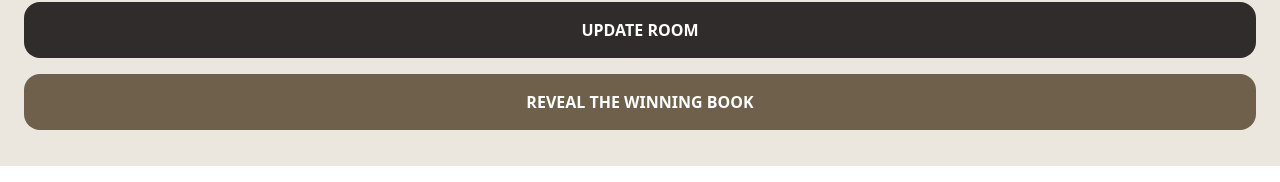
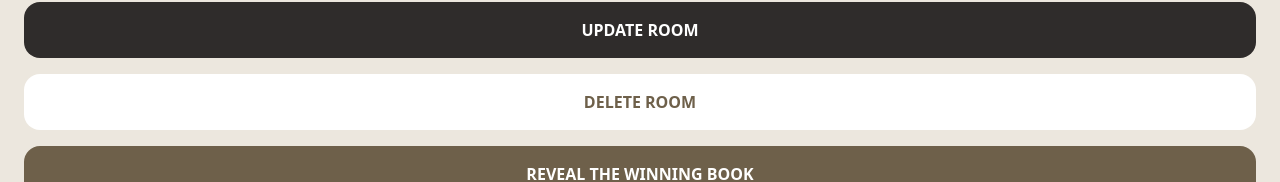
Before and after one commit to carolinaparisi/dom-app, a Next.js app: page /room/1 in a window 1280 px wide. Shown: the part 1493-1675 px from the top of the page. Built offline with nearby package versions, Linux system fonts and the light colour scheme; no server answers; the database is empty.

Commit message:
feat: implemented deleteRoom function

```diff
--- a/src/app/room/[id]/page.tsx
+++ b/src/app/room/[id]/page.tsx
@@ -50,7 +50,7 @@ type NewRoomProps = z.infer<typeof newRoomSchema>;
 
 export default function EditRoom({ params }: { params: { id: string } }) {
   const router = useRouter();
-  const { getRoom, setRoom } = useRoomContext();
+  const { getRoom, setRoom, deleteRoom } = useRoomContext();
   const [initialRoom, setInitialRoom] = useState<Room | null>(null);
 
   useEffect(() => {
@@ -113,6 +113,12 @@ export default function EditRoom({ params }: { params: { id: string } }) {
     });
 
     await setRoom(params.id, updatedData);
+    router.push('/');
+  };
+
+  const handleDeleteRoom = async () => {
+    await deleteRoom(params.id);
+
     router.push('/');
   };
 
@@ -253,6 +259,13 @@ export default function EditRoom({ params }: { params: { id: string } }) {
                 </Button>
 
                 <Button
+                  variant="primary"
+                  onClick={handleSubmit(handleDeleteRoom)}
+                >
+                  DELETE ROOM
+                </Button>
+
+                <Button
                   variant="tertiary"
                   onClick={handleSubmit(handleRevealBook)}
                 >
--- a/src/components/RoomCard.tsx
+++ b/src/components/RoomCard.tsx
@@ -11,7 +11,6 @@ interface RoomCardProps {
 }
 
 export default function RoomCard({ name, id, books, winner }: RoomCardProps) {
-  console.log('RoomCard:', id);
   return (
     <Link href={`/room/${id}`}>
       <div className="align-center flex w-full gap-3 rounded-2xl bg-primary p-3 text-white">
--- a/src/contexts/RoomContext.tsx
+++ b/src/contexts/RoomContext.tsx
@@ -46,7 +46,6 @@ export const DataProvider = ({ children }: { children: ReactNode }) => {
   const setRoom = async (roomId: string, value: Room) => {
     const dataRef = ref(database, `rooms/${roomId}`);
     try {
-      console.log('Setting data at roomId:', roomId, 'with value:', value);
       await set(dataRef, value);
       console.log('Data set successfully');
     } catch (error) {
@@ -59,6 +58,7 @@ export const DataProvider = ({ children }: { children: ReactNode }) => {
     const dataRef = ref(database, `rooms/${roomId}`);
     try {
       await set(dataRef, null);
+      console.log('Data deleted successfully');
     } catch (error) {
       console.error('Error deleting data:', error);
       throw error;
```
